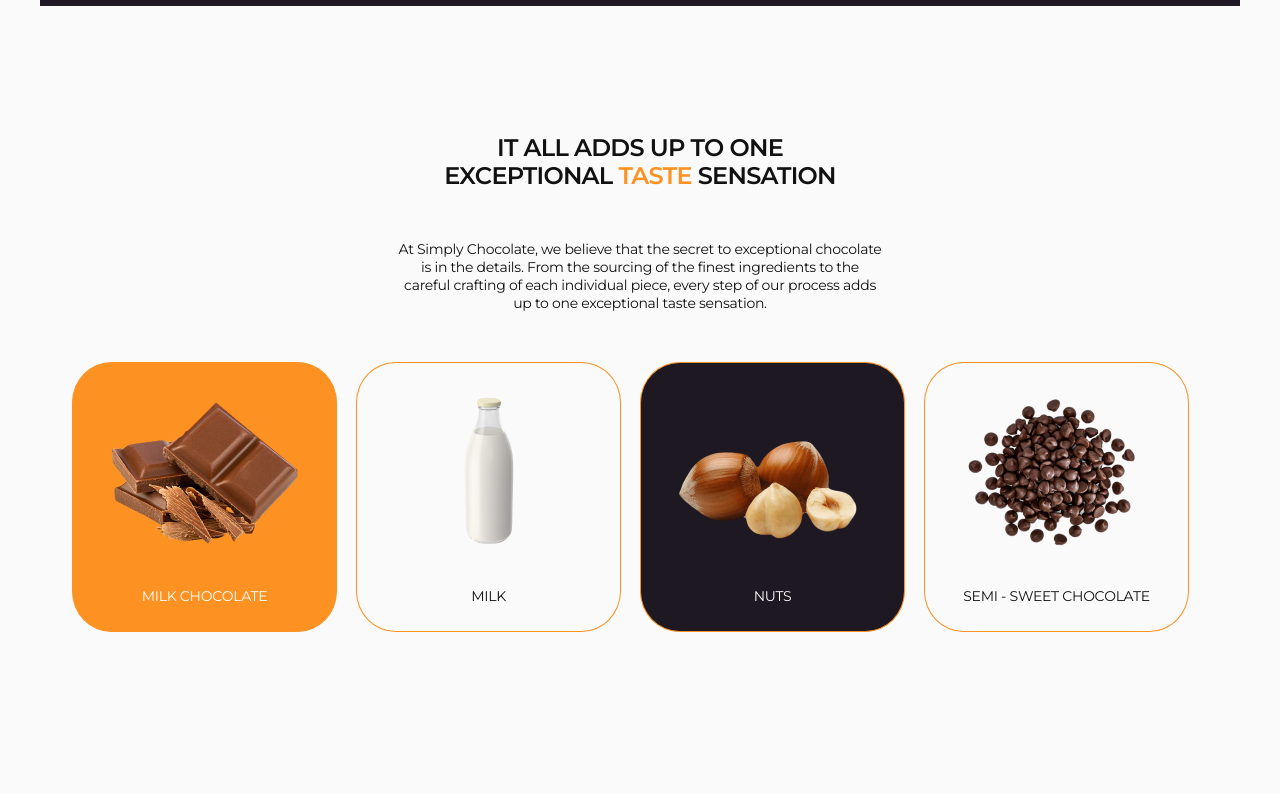
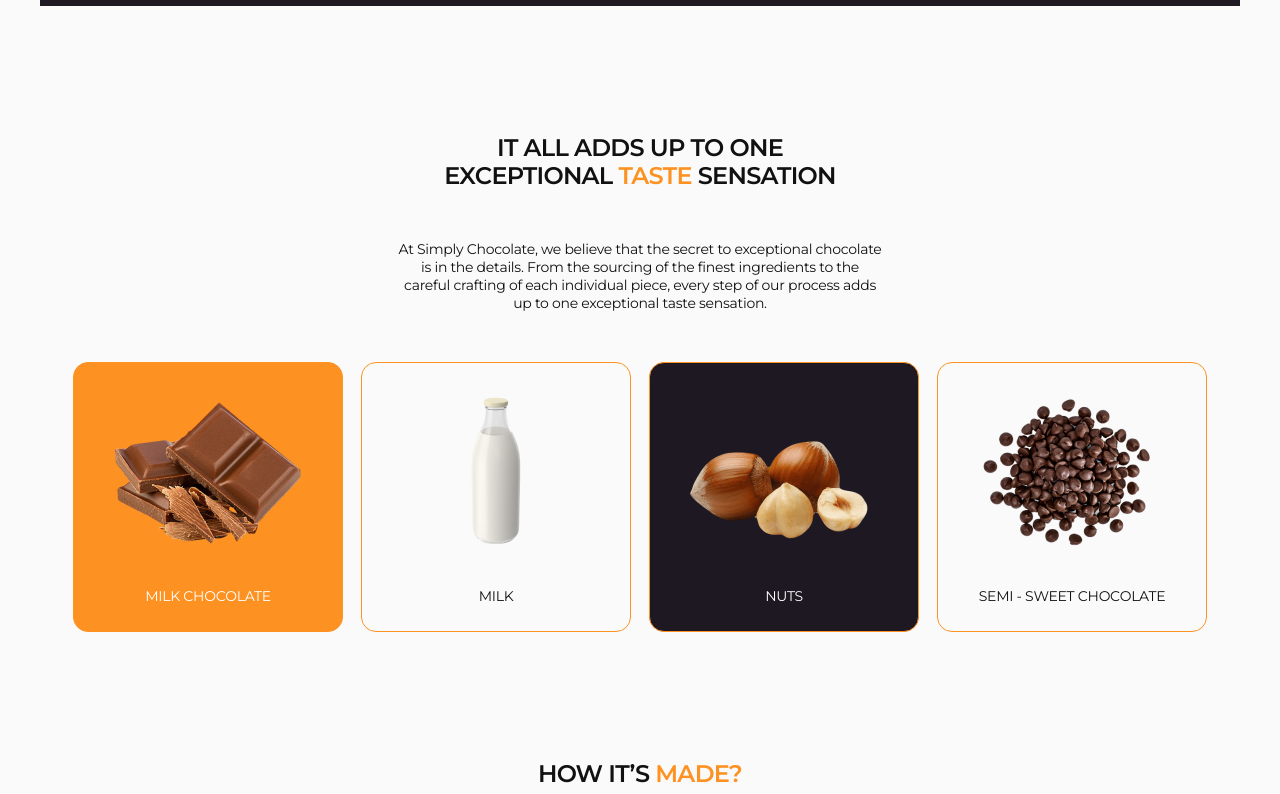
Before and after one commit to kozhushna/chocolate, a React (Create React App) app: page / in a window 1280 px wide. Shown: the part 1140-1934 px from the top of the page. Built offline with nearby package versions, Linux system fonts and the light colour scheme.

Commit message:
Change styles Taste Sensation

```diff
--- a/src/App.jsx
+++ b/src/App.jsx
@@ -23,11 +23,7 @@ function App() {
             </Container>
           </FeatureContainerStyled>
         </Section>
-        <Section>
-          <Container>
-            <TasteSensation />
-          </Container>
-        </Section>
+        <TasteSensation />
         <HowItsMade />
         <OurProducts />
         <TopSellers />
--- a/src/components/TasteSensation/TasteSensation.jsx
+++ b/src/components/TasteSensation/TasteSensation.jsx
@@ -1,12 +1,12 @@
 import React from 'react';
-import { Container, SubTitle } from './TasteSensation.styled';
+import { SubTitle } from './TasteSensation.styled';
 import ItemCollection from './components/ItemCollection';
-import {Title, Accent } from '../../App.styled'
-
+import { Title, Accent } from '../../App.styled';
+import { Section, Container } from 'App.styled';
 
 const TasteSensation = () => {
   return (
-    <>
+    <Section>
       <Container>
         <Title>
           It all adds up to one <br /> exceptional <Accent>taste</Accent>{' '}
@@ -18,9 +18,10 @@ const TasteSensation = () => {
           ingredients to the careful crafting of each individual piece, every
           step of our process adds up to one exceptional taste sensation.
         </SubTitle>
+
+        <ItemCollection />
       </Container>
-      <ItemCollection />
-    </>
+    </Section>
   );
 };
 
--- a/src/components/TasteSensation/TasteSensation.styled.js
+++ b/src/components/TasteSensation/TasteSensation.styled.js
@@ -1,22 +1,14 @@
 import styled from '@emotion/styled';
 
-export const Container = styled.div`
-  padding: 0;
-  margin-bottom: 50px;
-
-  @media screen and (min-width: 768px) {
-    padding: 0 110px;
-  }
-
-  @media screen and (min-width: 1200px) {
-    padding: 0 326px;
-  }
-`;
-
 export const SubTitle = styled.p`
+  margin: 0 auto 50px;
   color: ${props => props.theme.colors.primaryText};
   text-align: center;
   font-size: 14px;
   line-height: 18px;
   letter-spacing: -0.28px;
+
+  @media screen and (min-width: 768px) {
+    max-width: 486px;
+  }
 `;
--- a/src/components/TasteSensation/components/Item.js
+++ b/src/components/TasteSensation/components/Item.js
@@ -1,4 +1,4 @@
-import React, { useState } from 'react';
+import React from 'react';
 import { Element } from 'react-scroll';
 import './styleScroll.css';
 import {
@@ -13,24 +13,14 @@ import {
 } from './general.styled';
 
 const Item = ({ imageSrc, defaultText, hoverText }) => {
-  const [isHovered, setIsHovered] = useState(false);
-
-  const handleMouseEnter = () => {
-    setIsHovered(true);
-  };
-
-  const handleMouseLeave = () => {
-    setIsHovered(false);
-  };
-
   return (
-    <ItemStyles onMouseEnter={handleMouseEnter} onMouseLeave={handleMouseLeave}>
-      <ImageContainer>
+    <ItemStyles>
+      <ImageContainer className="image_container">
         <StyledImage src={imageSrc} alt="Item" />
         <ImageContainerText>{defaultText}</ImageContainerText>
       </ImageContainer>
 
-      <CardOverlay isHovered={isHovered}>
+      <CardOverlay className="info_title">
         <Info>
           <InfoTitle>{defaultText}</InfoTitle>
 
--- a/src/components/TasteSensation/components/general.styled.js
+++ b/src/components/TasteSensation/components/general.styled.js
@@ -6,9 +6,20 @@ export const ItemStyles = styled.div`
   padding: 28px;
   position: relative;
   border: 1px solid ${props => props.theme.colors.accent};
-  border-radius: 15%;
-  margin-bottom: 32px;
-  margin-right: 19px;
+  border-radius: 15px;
+  /* margin-bottom: 32px;
+  margin-right: 19px; */
+
+  &:hover {
+    .info_title {
+      opacity: 1;
+      height: 100%;
+    }
+
+    .image_container {
+      opacity: 0;
+    }
+  }
 
   &:first-of-type {
     background-color: ${props => props.theme.colors.accent};
@@ -20,15 +31,21 @@ export const ItemStyles = styled.div`
     color: ${props => props.theme.colors.white};
   }
 
-  @media screen and (min-width: 768px) {
-    width: 333px;
-    height: 270px;
+  @media screen and (${props => props.theme.devices.tablet}) {
+    width: 336px;
+  }
+
+  @media screen and (${props => props.theme.devices.desktop}) {
+    width: 270px;
   }
 `;
 
 export const ImageContainer = styled.div`
   width: 100%;
   height: 100%;
+
+  transition: opacity ${props => props.theme.baseTransition},
+    background-color ${props => props.theme.baseTransition};
 `;
 
 export const StyledImage = styled.img`
@@ -55,25 +72,32 @@ export const CardOverlay = styled.div`
   top: 0;
   left: 0;
   width: 100%;
-  height: ${props => (props.isHovered ? '100%' : '0')};
+  height: 0;
+  /* height: ${props => (props.isHovered ? '100%' : '0')}; */
+  opacity: 0;
   overflow: hidden;
   z-index: 1;
-  border: 1px solid black;
-  border: ${props => (props.isHovered ? '1px solid #fd9222' : 'none')};
+  /* border: 1px solid black; */
+  /* border: ${props => (props.isHovered ? '1px solid #fd9222' : 'none')}; */
+  border-radius: 15px;
+
+  transition: opacity ${props => props.theme.baseTransition};
 `;
 
 export const Cards = styled.div`
   display: flex;
-  justify-content: space-between;
+  flex-direction: column;
+  gap: 20px;
 
-  @media screen and (max-width: 768px) {
+  @media screen and (${props => props.theme.devices.tablet}) {
     flex-wrap: wrap;
+    flex-direction: row;
     justify-content: center;
+    gap: 32px;
   }
 
-  @media screen and (min-width: 769px) and (max-width: 1200px) {
-    flex-wrap: wrap;
-    justify-content: space-between;
+  @media screen and (${props => props.theme.devices.desktop}) {
+    gap: 18px;
   }
 `;
 
```
